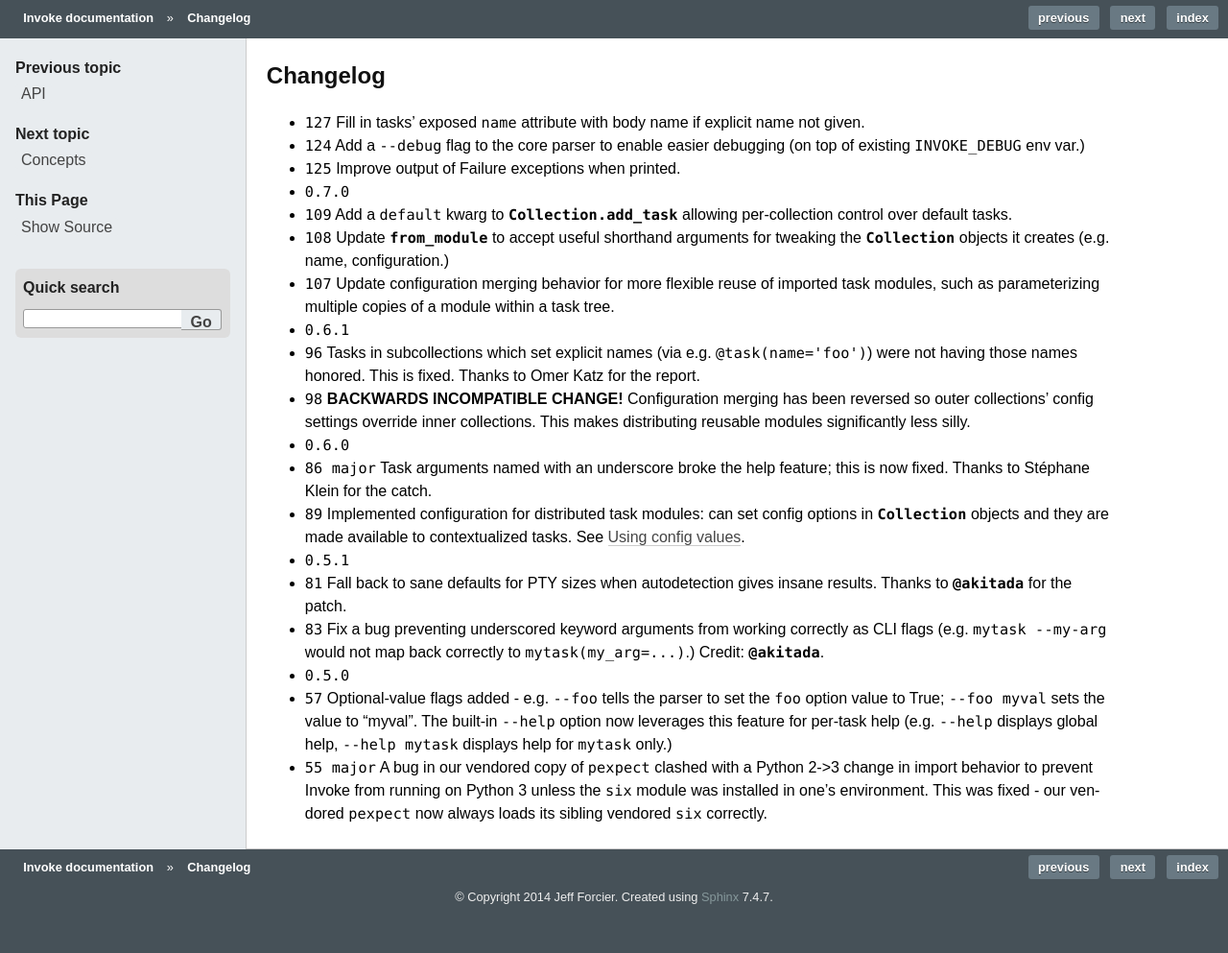
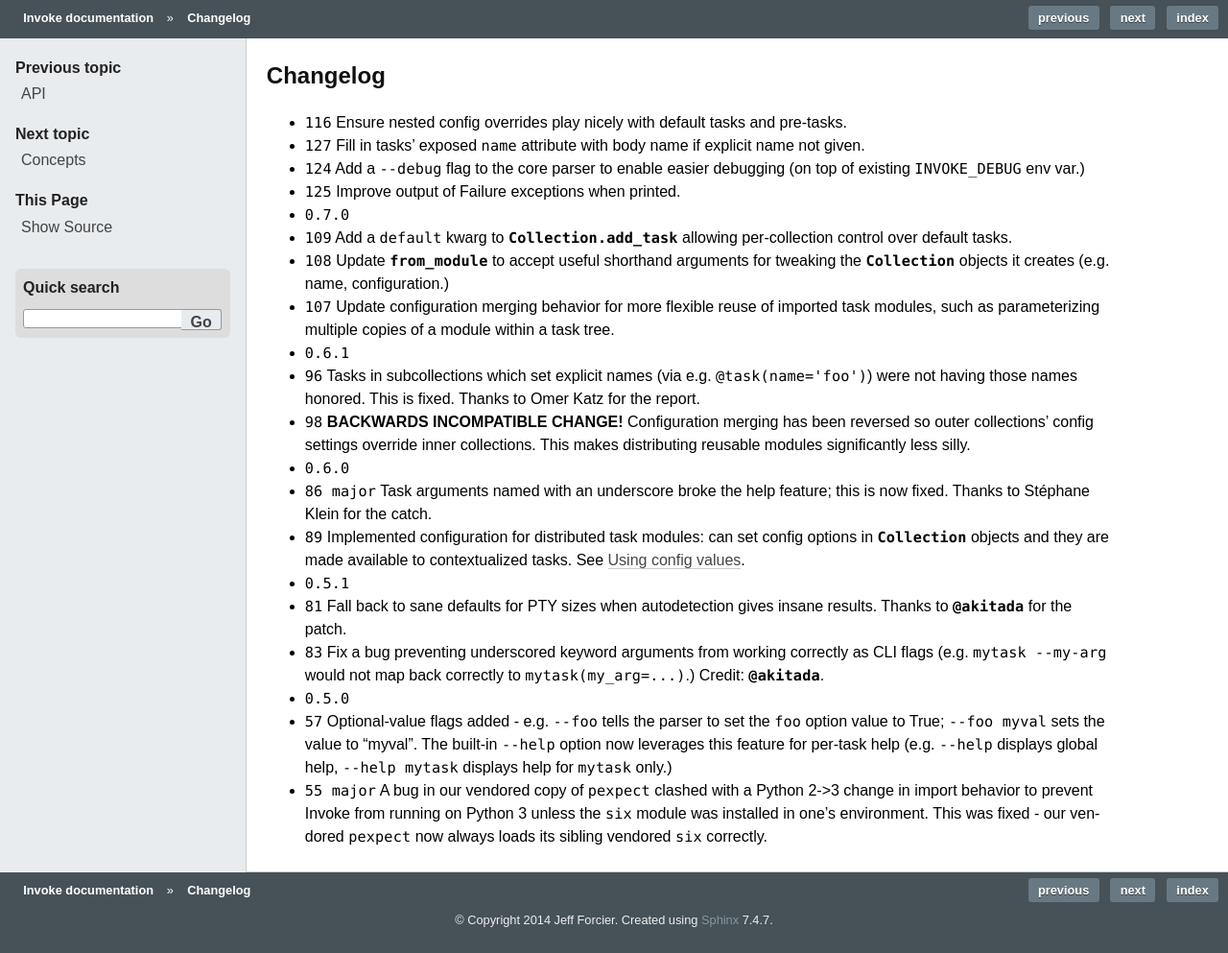
Before and after one commit to pyinvoke/invoke, a Sphinx documentation site: the page built from docs/changelog.rst, in a window 1280 px wide. Shown: the whole page at 96% size. Built offline with Sphinx 7.4.7, drawn with Linux system fonts in a browser that asks for light colours; cross-references to code outside the pages are shown as plain code; before the commit the page ends 969 px from its top, so only the background shows below that.

Commit message:
Forgot a changelog re #116

```diff
--- a/docs/changelog.rst
+++ b/docs/changelog.rst
@@ -2,6 +2,8 @@
 Changelog
 =========
 
+* :bug:`116` Ensure nested config overrides play nicely with default tasks and
+  pre-tasks.
 * :bug:`127` Fill in tasks' exposed ``name`` attribute with body name if
   explicit name not given.
 * :feature:`124` Add a ``--debug`` flag to the core parser to enable easier
```
